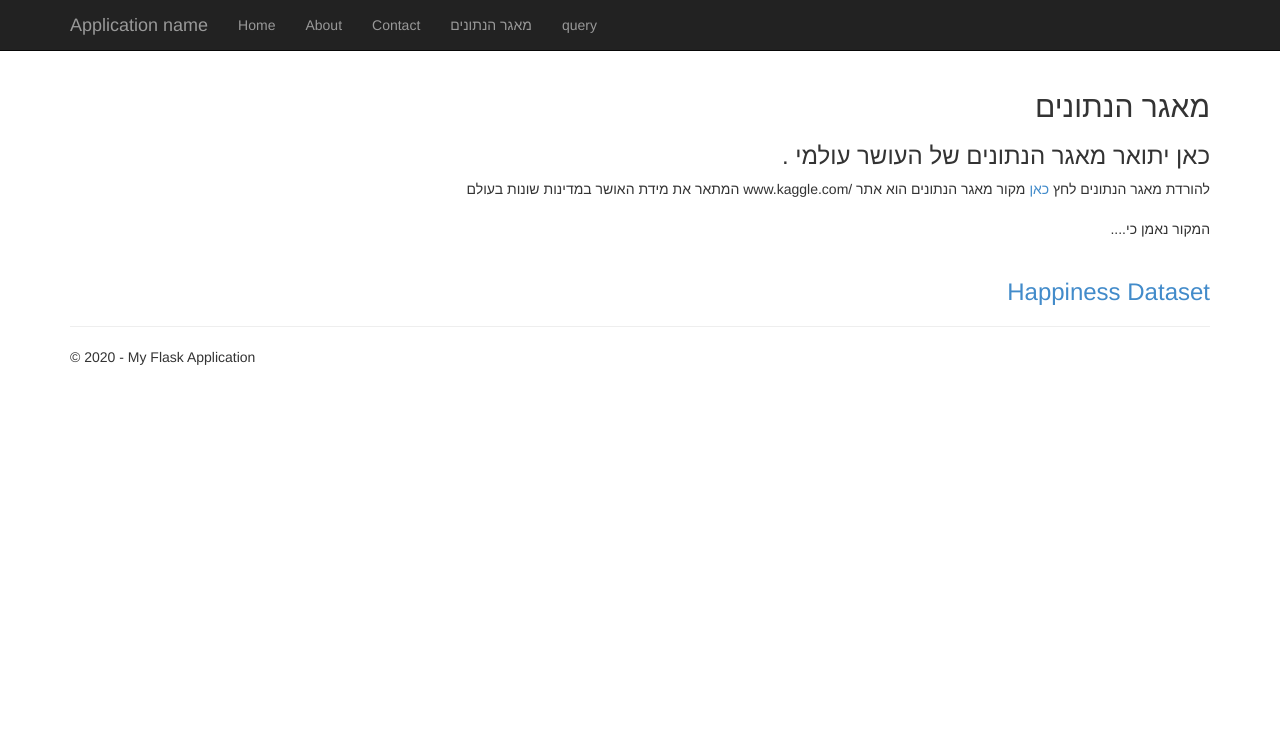
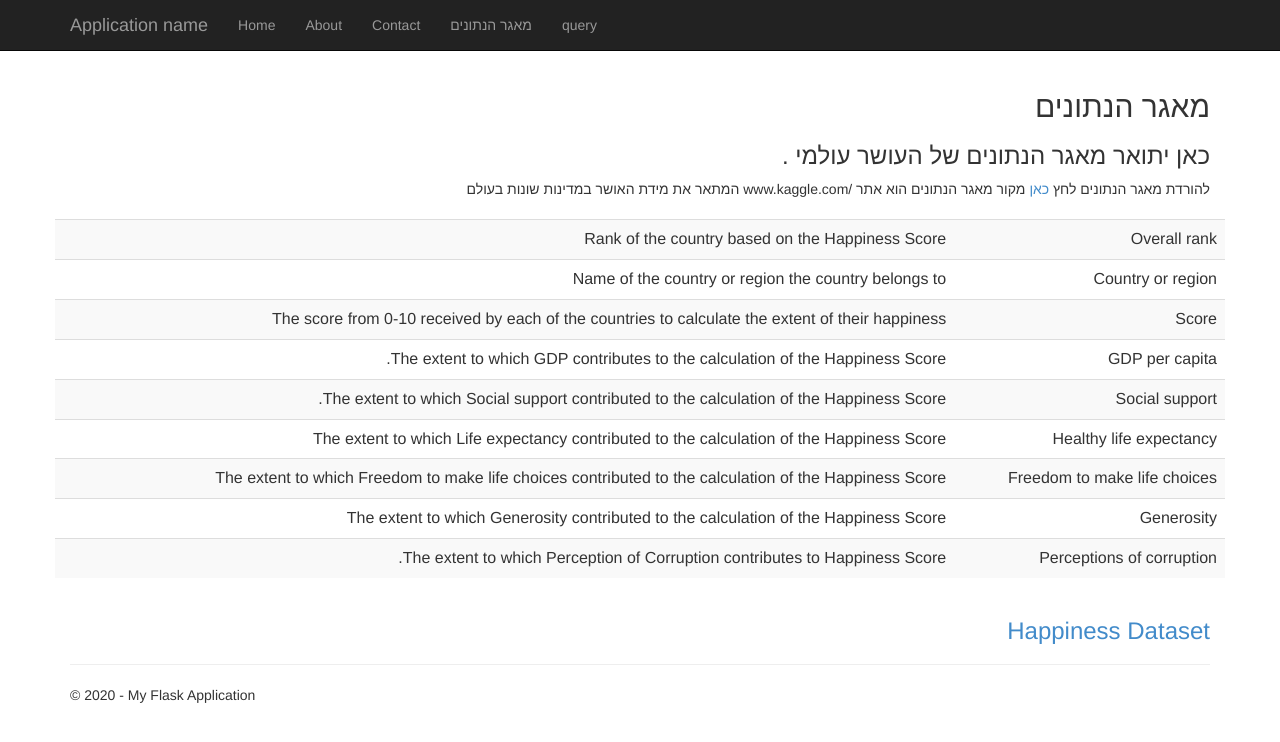
Before and after one commit to RoeiGolan1/Happiness, a Flask app: page /database in a window 1280 px wide. Shown: the top 742 px of the page. Run offline with Flask 2, Linux system fonts and the light colour scheme; parts of the project's set-up code (start-up, migrations or seed data) failed here and were passed over; some libraries are stand-ins or nearby versions.

Commit message:
כלכל

```diff
--- a/FinalProject/FinalProject/templates/database.html
+++ b/FinalProject/FinalProject/templates/database.html
@@ -14,8 +14,54 @@
 
         מקור מאגר הנתונים הוא אתר /www.kaggle.com המתאר את מידת האושר במדינות שונות בעולם
         <br /><br />
-        המקור נאמן כי....
-        <br /><br />
+
+        <div class="row my-grid-borders">
+            <table class="table table-striped">
+                <thead>
+
+                </thead>
+                <tbody>
+                    <tr>
+                        <td>Overall rank</td>
+                        <td> Rank of the country based on the Happiness Score</td>
+                    </tr>
+                    <tr>
+                        <td>Country or region	</td>
+                        <td>
+                            Name of the country or region the country belongs to
+                        </td>
+                    </tr>
+                    <tr>
+                        <td>Score</td>
+                        <td>The score from 0-10 received by each of the countries to calculate the extent of their happiness</td>
+                    </tr>
+                    <tr>
+                        <td>GDP per capita</td>
+                        <td>The extent to which GDP contributes to the calculation of the Happiness Score.</td>
+                    </tr>
+                    <tr>
+                        <td>Social support</td>
+                        <td>The extent to which Social support contributed to the calculation of the Happiness Score.</td>
+                    </tr>
+                    <tr>
+                        <td>Healthy life expectancy </td>
+                        <td>The extent to which Life expectancy contributed to the calculation of the Happiness Score</td>
+                    </tr>
+                    <tr>
+                        <td>Freedom to make life choices</td>
+                        <td>The extent to which Freedom to make life choices contributed to the calculation of the Happiness Score</td>
+                    </tr>
+                    <tr>
+                        <td>Generosity</td>
+                        <td>The extent to which Generosity contributed to the calculation of the Happiness Score</td>
+                    </tr>
+                    <tr>
+                        <td>Perceptions of corruption</td>
+                        <td>The extent to which Perception of Corruption contributes to Happiness Score.</td>
+                    </tr>
+                </tbody>
+            </table>
+        </div>
 
 
         <h3><a href="{{ url_for('HappinessData') }}">Happiness Dataset</a></h3>
```
